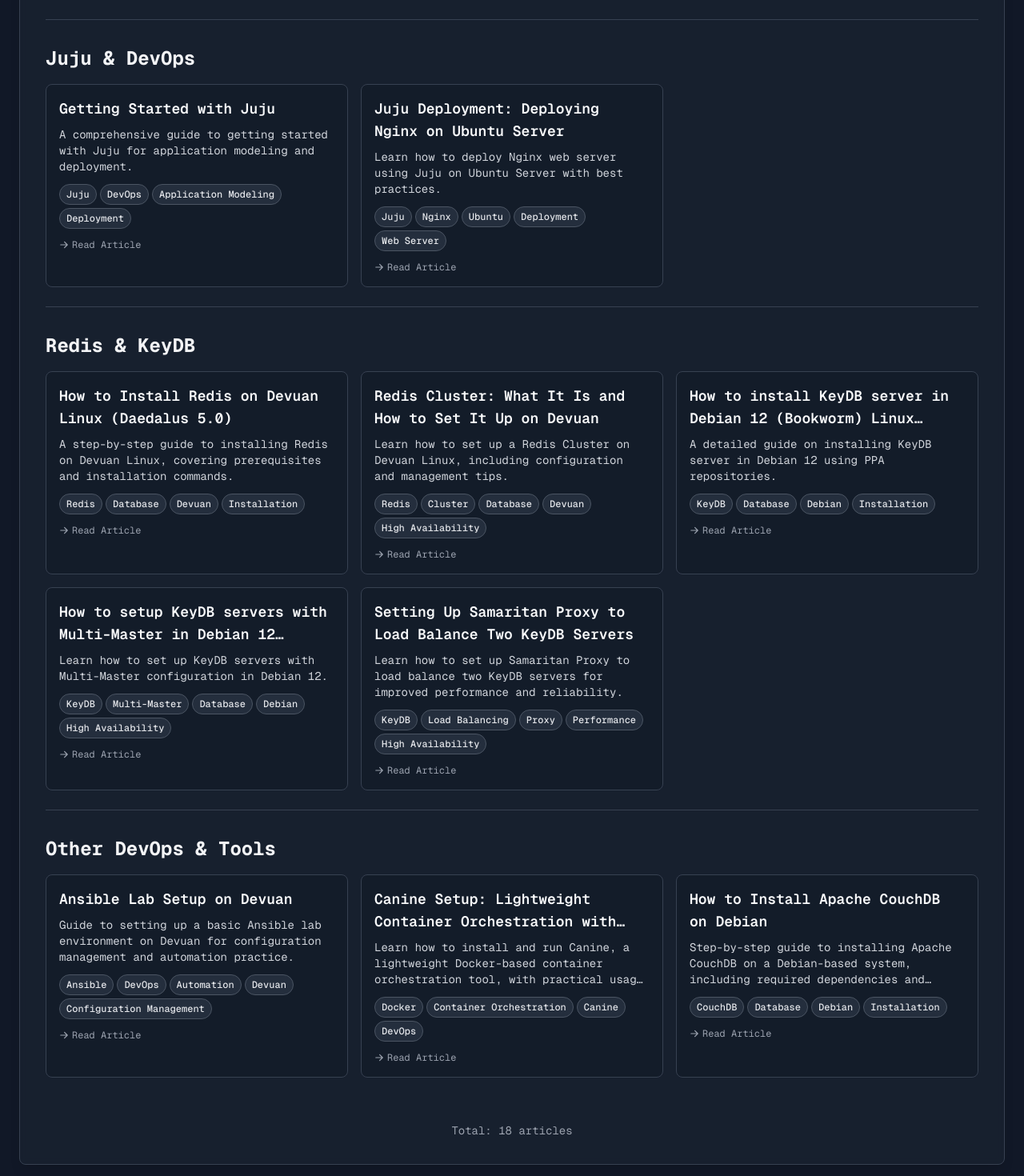
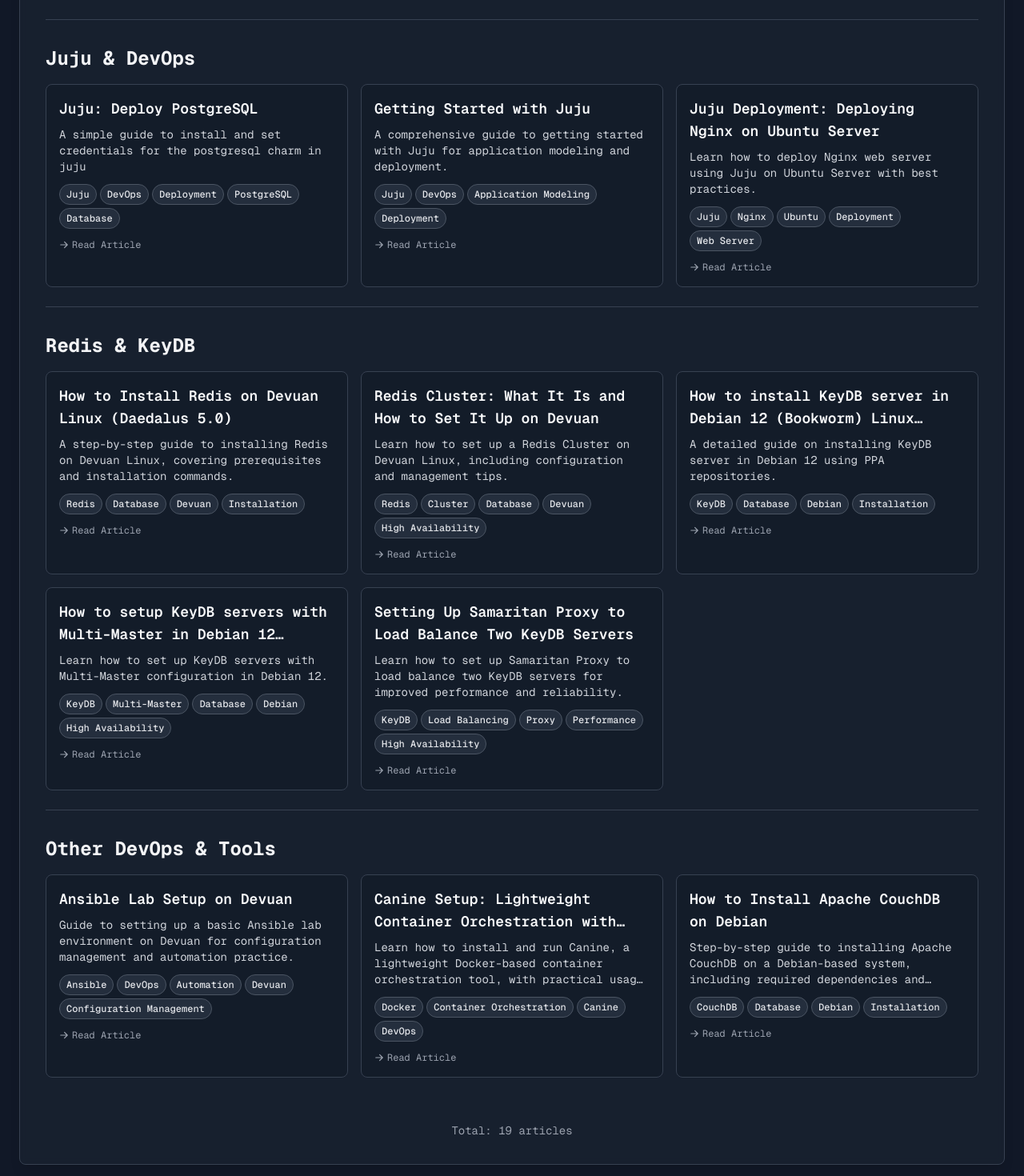
Before and after one commit to nishujangra/Portfolio, a React (Vite) app: page /blogs in a window 1280 px wide. Shown: the part 1540-3010 px from the top of the page at 80% size. Built offline with nearby package versions, Linux system fonts and the light colour scheme.

Commit message:
blog updated

```diff
--- a/src/data/blogs.ts
+++ b/src/data/blogs.ts
@@ -62,6 +62,13 @@
     },
 
     // Juju & DevOps
+    {
+        title: "Juju: Deploy PostgreSQL",
+        description: "A simple guide to install and set credentials for the postgresql charm in juju",
+        url: "https://bitbucket.org/tirveni/devuan/wiki/nishant/Juju-Deploy-PostgreSQL",
+        tags: ["Juju", "DevOps", "Deployment", "PostgreSQL", "Database"],
+        category: "Juju & DevOps"
+    },
     {
         title: "Getting Started with Juju",
         description: "A comprehensive guide to getting started with Juju for application modeling and deployment.",
```
